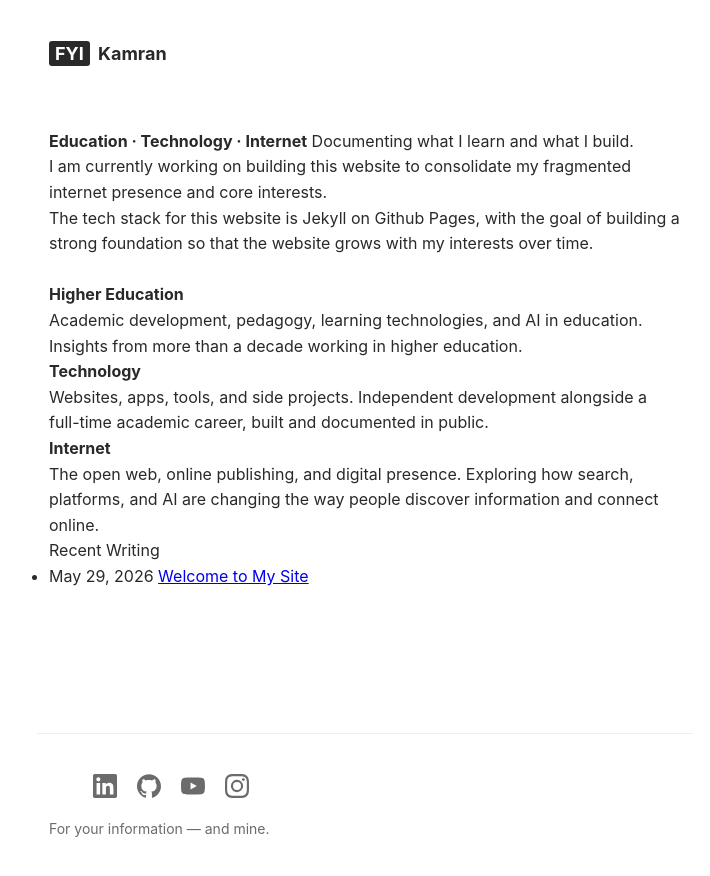
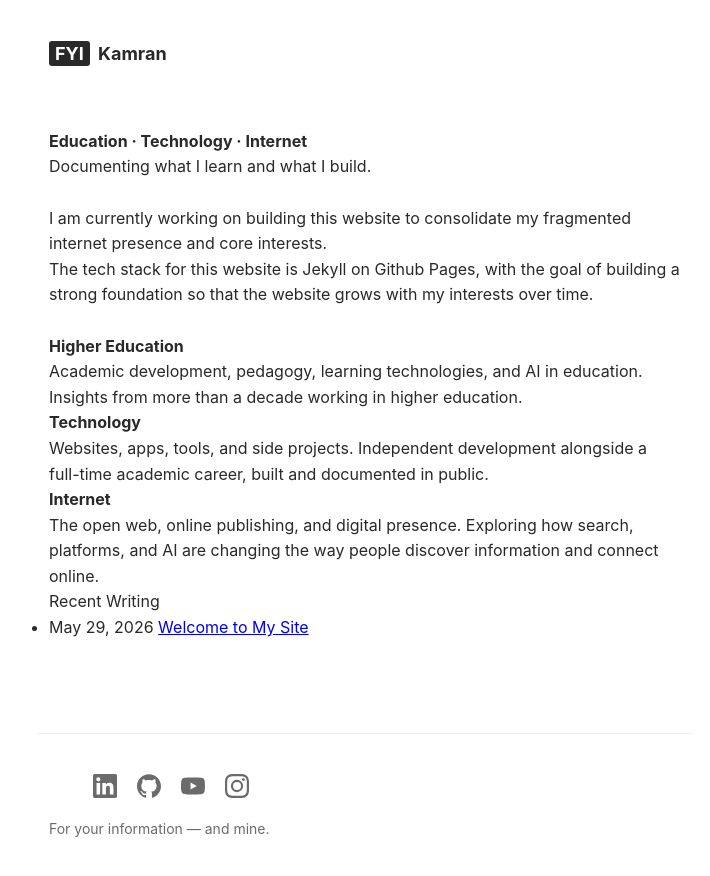
Before and after one commit to fyikamran/fyikamran.github.io, a Jekyll site: the page built from index.html, in a window 1280 px wide. Shown: the top 876 px of the page, without its empty margins (275-985 px from the left). Built offline with Jekyll 4.4.1, drawn with Linux system fonts in a browser that asks for light colours.

Commit message:
Update index.html

```diff
--- a/index.html
+++ b/index.html
@@ -3,11 +3,11 @@ layout: default
 title: "FYI Kamran"
 ---
 <span><b>Education · Technology · Internet</b></span>
-<span class="tagline">Documenting what I learn and what I build.</span>
-<br>
+<p class="tagline">Documenting what I learn and what I build.</p>
+</br>
 <p>I am currently working on building this website to consolidate my fragmented internet presence and core interests. </p>
 <p>The tech stack for this website is Jekyll on Github Pages, with the goal of building a strong foundation so that the website grows with my interests over time.</p>
-<br>
+</br>
 <div class="vertical">
   <b>Higher Education</b>
   <p class="vertical-desc">Academic development, pedagogy, learning technologies, and AI in education. Insights from more than a decade working in higher education.</p>
```
